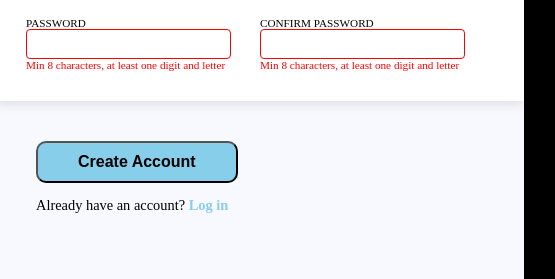
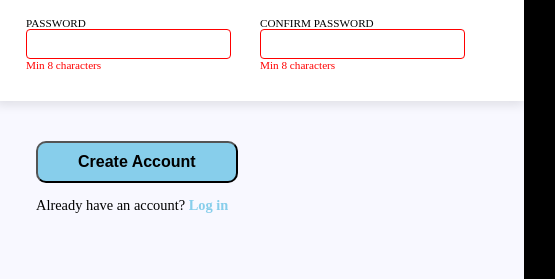
Before and after one commit to JureFilipovic/Rocket-travel-form, a plain HTML site: page index.html in a window 1280 px wide. Shown: the part 465-744 px from the top of the page, 556-1111 px from the left. Drawn offline with Linux system fonts and the light colour scheme.

Commit message:
Changed requirements for password

```diff
--- a/style.css
+++ b/style.css
@@ -146,6 +146,6 @@ input[type="tel"]:focus {
 }
 
 input:invalid + span::after {
-    content: "Min 8 characters, at least one digit and letter";
+    content: "Min 8 characters";
     color: red;
 }
```
